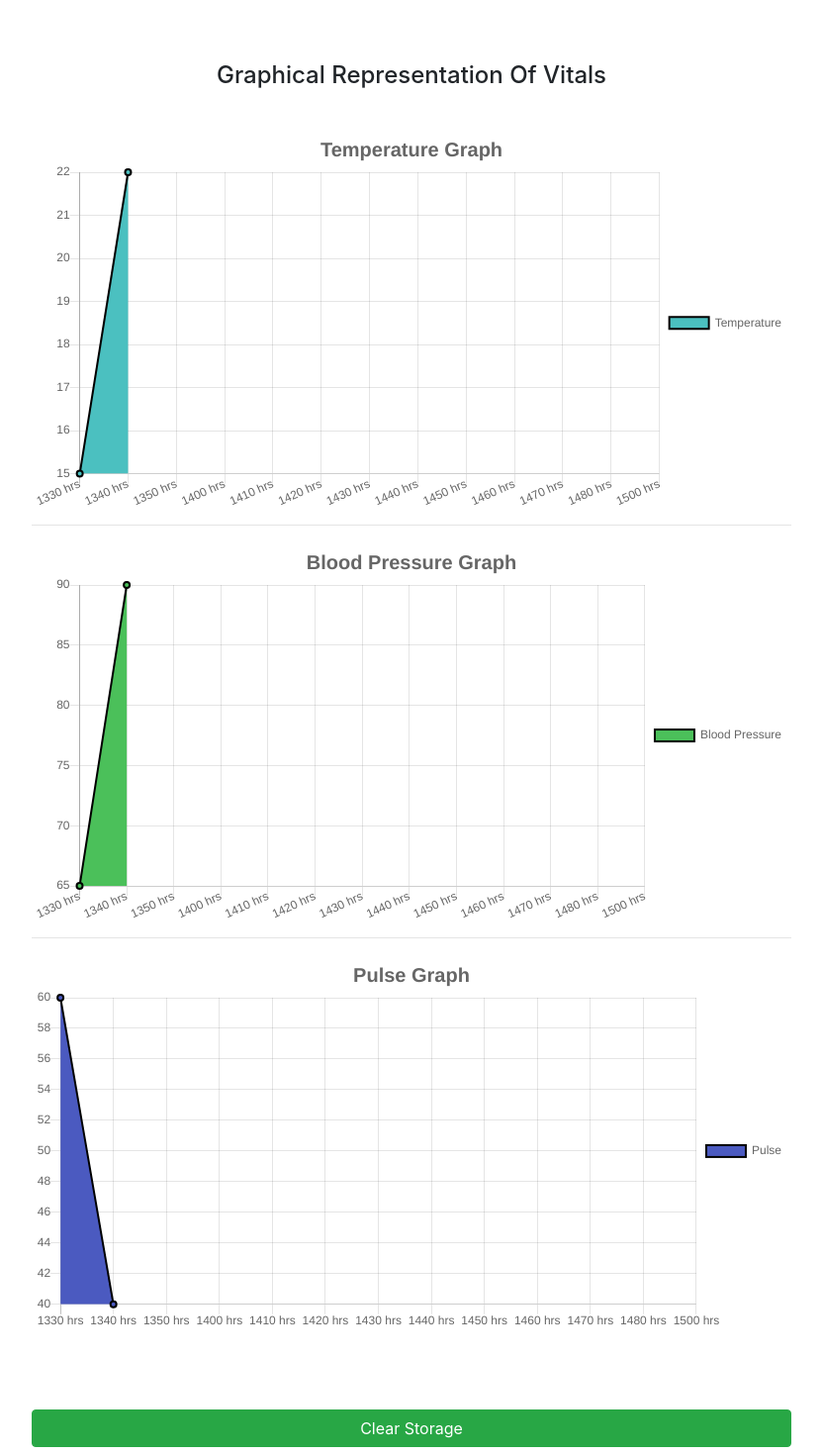
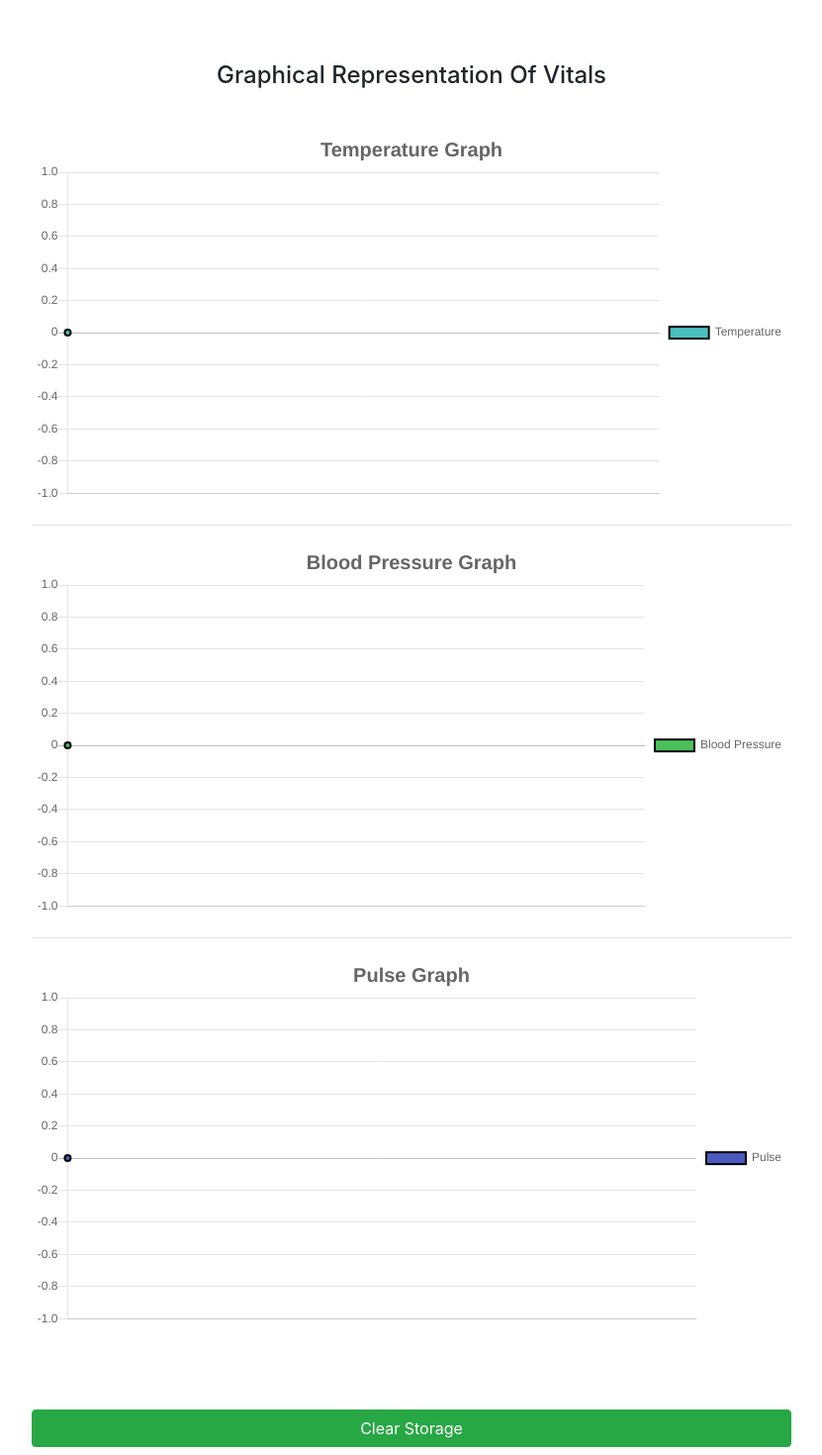
Before and after one commit to kbuika/health-monitor, a React (Create React App) app in the folder web app/: page /records in a window 1280 px wide. Shown: the part 620-2090 px from the top of the page at 99% size, without its empty margins (224-1055 px from the left). Built offline with nearby package versions, Linux system fonts and the light colour scheme; no server answers.

Commit message:
Reconfigured the Graphs and linked the cards

```diff
--- a/web app/src/App.css
+++ b/web app/src/App.css
@@ -8,6 +8,7 @@
   align-items: center;
   justify-content: center;
   min-height: 100vh;
+  background-color: grey;
 
 
 
--- a/web app/src/App.js
+++ b/web app/src/App.js
@@ -5,6 +5,9 @@ import LoginPage from "../src/components/pages/LoginPage";
 import HomePage from "../src/components/pages/HomePage";
 import RecordsPage from './components/pages/RecordsPage';
 import patientRecordsPage from "../src/components/pages/patientRecordsPage";
+import TemperatureGraph from "../src/components/graphs/temperatureGraph";
+import BloodPressureGraph from "../src/components/graphs/bloodPressureGraph";
+import PulseGraph from "../src/components/graphs/pulseGraph";
 
 
 function App() {
@@ -16,6 +19,10 @@ function App() {
         <Route path="/home" component={HomePage}/>
         <Route path="/records" component={RecordsPage}/>
         <Route path="/your-vitals" component={patientRecordsPage} />
+        <Route path="/temperatureGraph" component={TemperatureGraph} />
+        <Route path="/bloodpressureGraph" component={BloodPressureGraph} />
+        <Route path="/pulseGraph" component={PulseGraph} />
+
       </Switch>
     </Router>
   );
--- a/web app/src/components/graphs/bloodPressureGraph.js
+++ b/web app/src/components/graphs/bloodPressureGraph.js
@@ -2,20 +2,43 @@ import React, { PureComponent } from 'react';
 import {Line} from 'react-chartjs-2';
 import { HomeContext } from "../state-management/context";
 import HomeProvider from "../state-management/provider/HomeProvider";
+import socketIOClient from "socket.io-client";
 
+let i = 0;
 class BloodPressureGraph extends PureComponent {
+    constructor(props){
+        super(props);
+
+        this.state = {
+            endpoint: "https://health-server.herokuapp.com/",
+            bloodPressureData: [0],
+            // labels: ['1330 hrs', '1340 hrs', '1350 hrs',
+            // '1400 hrs', '1410 hrs', '1420 hrs', '1430 hrs', '1440 hrs', '1450 hrs', '1460 hrs', '1470 hrs', '1480 hrs', '1500 hrs' ]
+            labels: []
+        }
+
+    }
+
+    componentWillMount() {
+        const { endpoint } = this.state;
+        const socket = socketIOClient(endpoint);
+        socket.on('Data', response => this.setState({
+            bloodPressureData: [...this.state.bloodPressureData,response.field1],
+            labels: [...this.state.labels, i++]
+        }));
+    }
 
     render() {
         return (
-            <HomeProvider>
+            // <HomeProvider>
 
-                <HomeContext.Consumer>
-                    {context => (
+                // <HomeContext.Consumer>
+                    // {context => (
                         <div>
                         <Line
                         data={
                             {
-                                labels: context.state.labels,
+                                labels: this.state.labels,
                                 datasets: [
                                 {
                                     label: 'Blood Pressure',
@@ -24,7 +47,7 @@ class BloodPressureGraph extends PureComponent {
                                     backgroundColor: 'rgba(75,192,90,1)',
                                     borderColor: 'rgba(0,0,0,1)',
                                     borderWidth: 2,
-                                    data: context.state.bloodPressureData
+                                    data: this.state.bloodPressureData
                                 }
                                 ]
                             }
@@ -44,12 +67,12 @@ class BloodPressureGraph extends PureComponent {
                     </div>
 
 
-                    )}
+                    // )}
 
 
-                </HomeContext.Consumer>
+                // </HomeContext.Consumer>
 
-            </HomeProvider>
+            // </HomeProvider>
 
         )
     }
--- a/web app/src/components/graphs/pulseGraph.js
+++ b/web app/src/components/graphs/pulseGraph.js
@@ -2,20 +2,44 @@ import React, { PureComponent } from 'react';
 import {Line} from 'react-chartjs-2';
 import { HomeContext } from "../state-management/context";
 import HomeProvider from "../state-management/provider/HomeProvider";
+import socketIOClient from "socket.io-client";
+
+let i = 0;
 
 class PulseGraph extends PureComponent {
+    constructor(props){
+        super(props);
+
+        this.state = {
+            endpoint: "https://health-server.herokuapp.com/",
+            pulseData: [0],
+            // labels: ['1330 hrs', '1340 hrs', '1350 hrs',
+            // '1400 hrs', '1410 hrs', '1420 hrs', '1430 hrs', '1440 hrs', '1450 hrs', '1460 hrs', '1470 hrs', '1480 hrs', '1500 hrs' ]
+            labels: []
+        }
+
+    }
+
+    componentDidMount() {
+        const { endpoint } = this.state;
+        const socket = socketIOClient(endpoint);
+        socket.on('Data', response => this.setState({
+            pulseData: [...this.state.pulseData,response.field2],
+            labels: [...this.state.labels, i++]
+        }));
+    }
 
     render() {
         return (
-            <HomeProvider>
+            // <HomeProvider>
 
-                <HomeContext.Consumer>
-                    {context => (
+                // <HomeContext.Consumer>
+                    //  {context => (
                         <div>
                         <Line
                         data={
                             {
-                                labels: context.state.labels,
+                                labels: this.state.labels,
                                 datasets: [
                                 {
                                     label: 'Pulse',
@@ -24,7 +48,7 @@ class PulseGraph extends PureComponent {
                                     backgroundColor: 'rgba(75,90,192,1)',
                                     borderColor: 'rgba(0,0,0,1)',
                                     borderWidth: 2,
-                                    data: context.state.pulseData
+                                    data: this.state.pulseData
                                 }
                                 ]
                             }
@@ -44,12 +68,12 @@ class PulseGraph extends PureComponent {
                     </div>
 
 
-                    )}
+                    // )}
 
 
-                </HomeContext.Consumer>
+                // </HomeContext.Consumer>
 
-            </HomeProvider>
+            // </HomeProvider>
 
         )
     }
--- a/web app/src/components/graphs/temperatureGraph.js
+++ b/web app/src/components/graphs/temperatureGraph.js
@@ -3,21 +3,45 @@ import React, { Component } from 'react'
 import {Line} from 'react-chartjs-2';
 import { HomeContext } from "../state-management/context";
 import HomeProvider from "../state-management/provider/HomeProvider";
+import socketIOClient from "socket.io-client";
 
 
+let i = 0;
+
 class TemperatureGraph extends Component {
+    constructor(props){
+        super(props);
+
+        this.state = {
+            endpoint: "https://health-server.herokuapp.com/",
+            temperatureData: [0],
+            //
+            labels: []
+        }
+
+    }
+
+    componentDidMount() {
+        const { endpoint } = this.state;
+        const socket = socketIOClient(endpoint);
+        socket.on('Data', response => this.setState({
+            temperatureData: [...this.state.temperatureData,response.field3],
+            labels: [...this.state.labels, i++]
+
+        }));
+    }
 
     render() {
         return (
-            <HomeProvider>
+            // <HomeProvider>
 
-                <HomeContext.Consumer>
-                    {context => (
+                // <HomeContext.Consumer>
+                    // {context => (
                         <div>
                         <Line
                         data={
                             {
-                                labels: context.state.labels,
+                                labels: this.state.labels,
                                 datasets: [
                                 {
                                     label: 'Temperature',
@@ -26,7 +50,7 @@ class TemperatureGraph extends Component {
                                     backgroundColor: 'rgba(75,192,192,1)',
                                     borderColor: 'rgba(0,0,0,1)',
                                     borderWidth: 2,
-                                    data: context.state.temperatureData
+                                    data: this.state.temperatureData
                                 }
                                 ]
                             }
@@ -46,12 +70,12 @@ class TemperatureGraph extends Component {
                     </div>
 
 
-                    )}
+                    // )}
 
 
-                </HomeContext.Consumer>
+                // </HomeContext.Consumer>
 
-            </HomeProvider>
+            // </HomeProvider>
 
 
 
--- a/web app/src/components/pages/LoginPage.js
+++ b/web app/src/components/pages/LoginPage.js
@@ -13,9 +13,9 @@ function LoginPage() {
                 <HomeContext.Consumer>
                                 {context => (
                                 <div className="login-container">
-                                <div className="header">
-                                <i className="fas fa-heartbeat"></i>
-                                <i style={{fontFamily: "Roboto", fontSize: "28px"}}>Login as</i>
+                                <div className="header" style={{marginBottom: '50px'}}>
+                                <i className="fas fa-heartbeat animated pulse infinite"></i>
+                                <i style={{fontFamily: "Roboto", fontSize: "32px", color: 'green'}}>Login</i>
 
 
 
--- a/web app/src/components/state-management/provider/HomeProvider.js
+++ b/web app/src/components/state-management/provider/HomeProvider.js
@@ -42,7 +42,7 @@ class HomeProvider extends Component {
              response: response,
              temperatureData: [...this.state.temperatureData, response.field3],
              bloodPressureData: [...this.state.bloodPressureData, response.field1],
-             pulseData: [...this.state.pulseData, response.field2]
+             pulseData: [...this.state.pulseData, response.field2],
             }));
 
 
```
Also changed, not shown: web app/src/components/pages/patientRecordsPage.js (+15 -3 lines).
